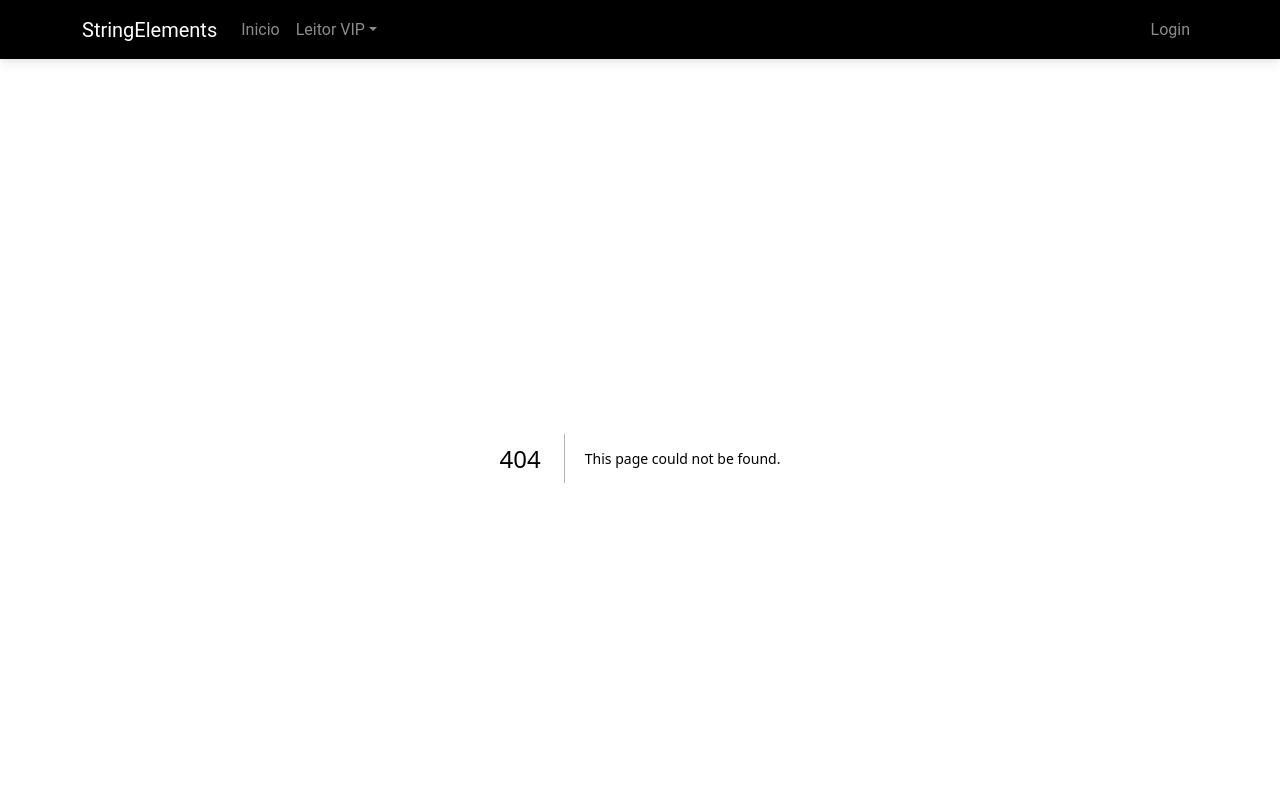
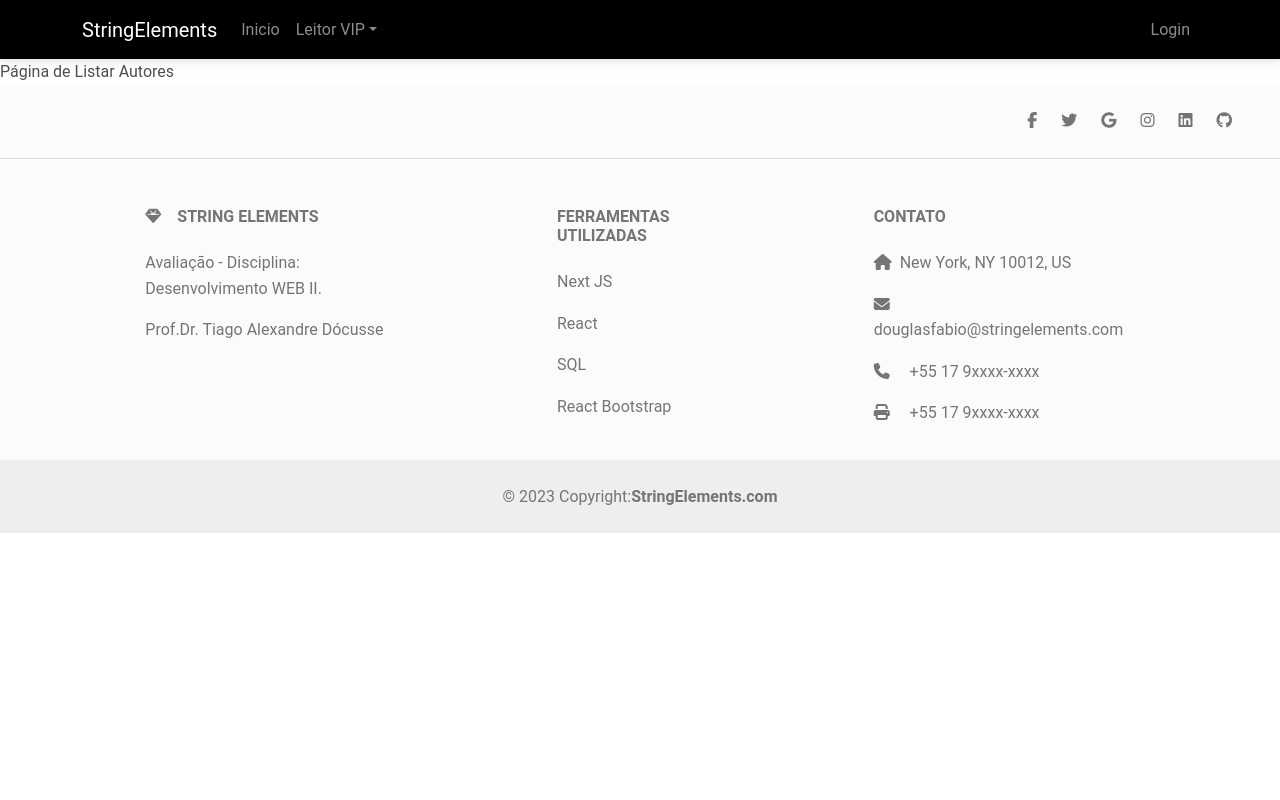
Before and after one commit to DouglasFabio/stringelements-blog, a Next.js app: page /autores in a window 1280 px wide. Before the commit this address had no page. Shown: the top 800 px of the page. Built offline with nearby package versions, Linux system fonts and the light colour scheme.

Commit message:
pag listar autores, pag de perfil

```diff
--- /dev/null
+++ b/app/autores/page.js
@@ -0,0 +1,3 @@
+export default function NoticiasPorAutor(){
+    return(<>Página de Listar Autores</>)
+}
--- a/app/componentes/NavBar.js
+++ b/app/componentes/NavBar.js
@@ -115,8 +115,11 @@ export default function NavBar(props) {
                                 </Link>
                             </NavDropdown>
                             <NavDropdown title="Gerenciamento">
-                                <Link href="/" passHref legacyBehavior>
-                                    <NavDropdown.Item>Listar Usuários</NavDropdown.Item>
+                                <Link href="/autores" passHref legacyBehavior>
+                                    <NavDropdown.Item>Listar Autores</NavDropdown.Item>
+                                </Link>
+                                <Link href="/perfil" passHref legacyBehavior>
+                                    <NavDropdown.Item>Editar Perfil</NavDropdown.Item>
                                 </Link>
                             </NavDropdown>
                         </Nav>
--- /dev/null
+++ b/app/perfil/page.js
@@ -0,0 +1,3 @@
+export default function NoticiasPorAutor(){
+    return(<>Página CARD DE PERFIL</>)
+}
```
